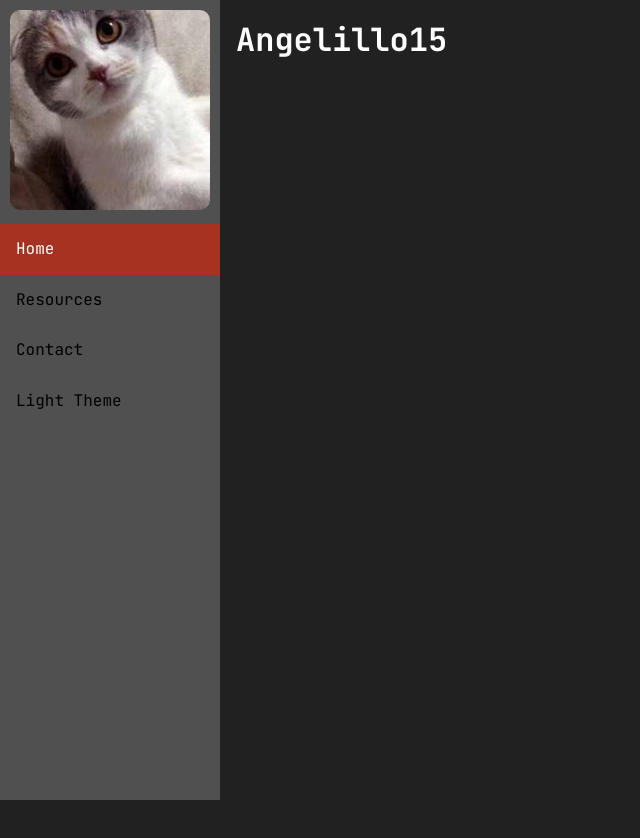
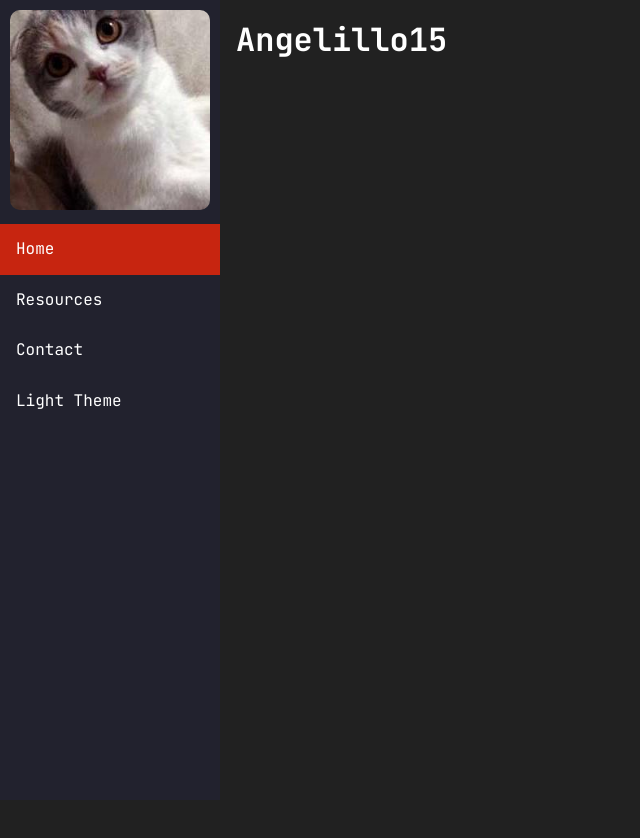
Before and after one commit to Angelillo15/angelillo-front, a Vue app: page / in a window 1280 px wide. Shown: the top 838 px of the page, without its empty margins (0-640 px from the left). Built offline with nearby package versions, Linux system fonts and the light colour scheme; what vuesax3 would draw is missing.

Commit message:
Change colors

```diff
--- a/src/assets/css/themes/dark.css
+++ b/src/assets/css/themes/dark.css
@@ -1,12 +1,12 @@
 :root.dark-theme {
     --color-primary: #212121;
     --color-secondary: #3a3636;
-    --color-tertiary: #505050;
+    --color-tertiary: #22222e;
     --color-quaternary: #757575;
     --color-quinary: #9e9e9e;
     --button-color: #212121;
     --button-color-hover: #424242;
-    --button-color-active: #a83222;
+    --button-color-active: #c72510;
     --button-color-disabled: #757575;
     --button-color-text: #9e9e9e;
     --text-main: #ffffff;
@@ -14,6 +14,6 @@
     --text-tertiary: #ffffff;
     --background-color: #212121;
     --invert: 1000;
-    --sidebar-button-color: black;
-    --sidebar-button-color-hover: #6e6e6e;
+    --sidebar-button-color: white;
+    --sidebar-button-color-hover: #0e0e1d;
 }
```
